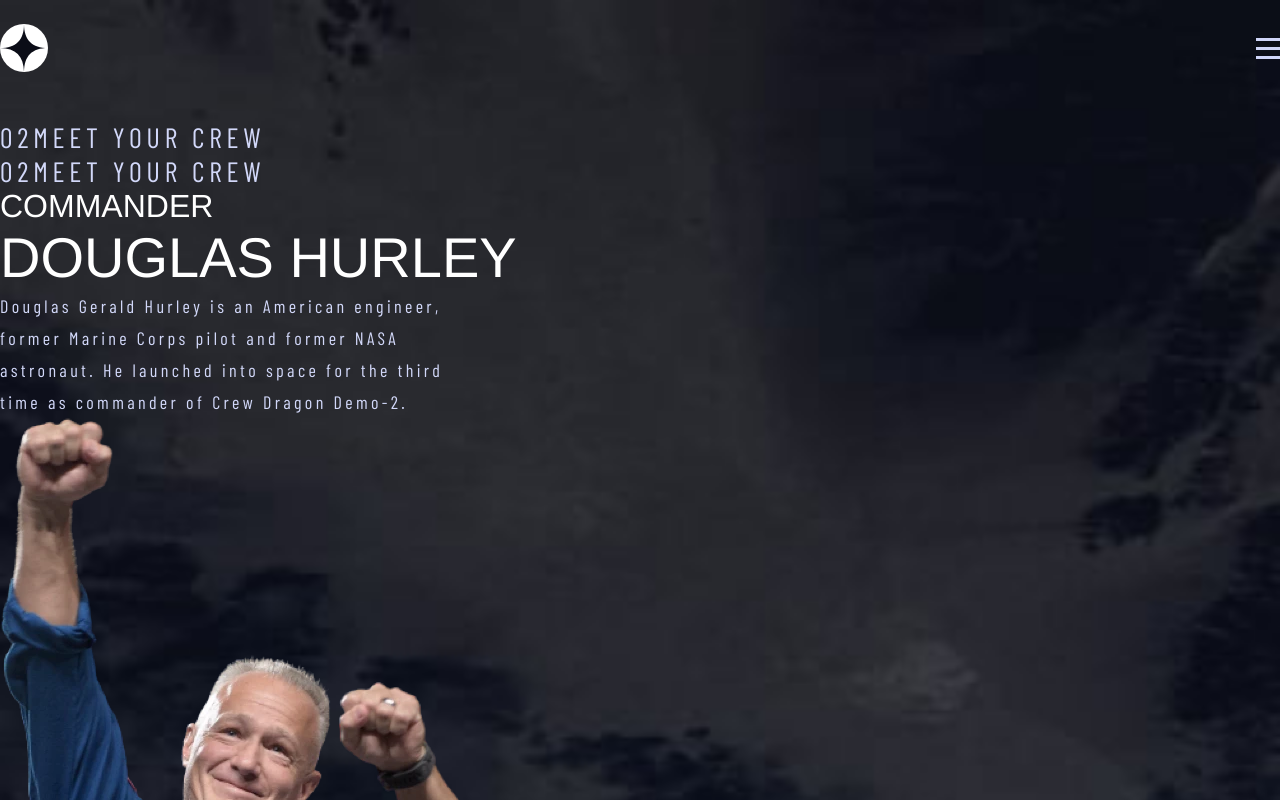
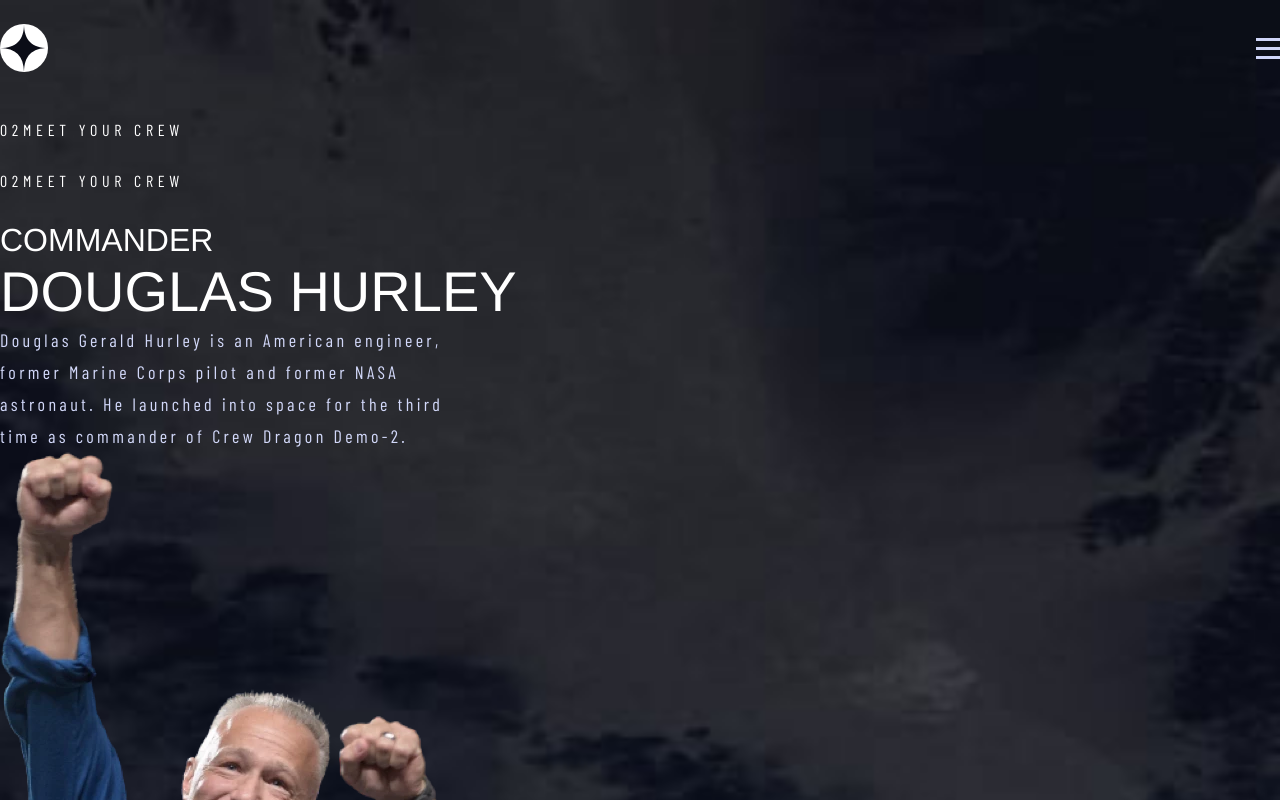
Before and after one commit to nomad-mystic/io.frontendmentor, a React (Vite) app in the folder space-tourism/: page /crew in a window 1280 px wide. Shown: the top 800 px of the page. Built offline with nearby package versions, Linux system fonts and the light colour scheme; a web font is replaced by a local one.

Commit message:
kpm: Create PageHeader component and refactor

```diff
--- /dev/null
+++ b/space-tourism/src/components/PageHeader/PageHeader.css
@@ -0,0 +1,35 @@
+.PageHeader {
+    color: var(--color-white);
+    font-size: 1.6rem;
+    margin-block-end: 3.2rem;
+
+    @screen lg {
+        font-size: 2.8rem;
+        margin-block-end: 15.4rem;
+    }
+
+    &--mobile {
+        display: block;
+
+        @screen md {
+            display: none;
+        }
+    }
+
+    &--desktop {
+        display: none;
+
+        @screen md {
+            display: block;
+        }
+    }
+
+    &-number {
+        opacity: .25;
+        margin-inline-end: 1.6rem;
+
+        @screen lg {
+            margin-inline-end: 2.4rem;
+        }
+    }
+}
--- /dev/null
+++ b/space-tourism/src/components/PageHeader/PageHeader.tsx
@@ -0,0 +1,29 @@
+// Community
+import React from 'react';
+
+// Styles
+import './PageHeader.css';
+
+// Types
+import { PageHeaderType } from './types/PageHeaderTypes';
+
+/**
+ * @description Dumb component for displaying our page's titles
+ * @public
+ * @author Keith Murphy | nomadmystics@gmail.com
+ *
+ * @param {React.PropsWithChildren<PageHeaderType>} props
+ * @return {React.JSX.Element}
+ */
+const PageHeader = (props: React.PropsWithChildren<PageHeaderType>): React.JSX.Element => {
+    const classes = `${ props.className } PageHeader Heading-5 uppercase text-white`;
+
+    return (
+        <h2 className={ classes }>
+            <span className="PageHeader-number">{ props.number }</span>
+            { props.title }
+        </h2>
+    );
+};
+
+export default PageHeader;
--- /dev/null
+++ b/space-tourism/src/components/PageHeader/types/PageHeaderTypes.ts
@@ -0,0 +1,5 @@
+export type PageHeaderType = {
+    className: string,
+    number: string,
+    title: string,
+}
--- a/space-tourism/src/pages/crew/CrewPage.css
+++ b/space-tourism/src/pages/crew/CrewPage.css
@@ -15,38 +15,6 @@
 
     &-left {
         order: 3;
-    }
-
-    &-heading {
-        color: var(--color-white);
-        font-size: 1.6rem;
-        margin-block-end: 3.2rem;
-
-        @screen lg {
-            font-size: 2.8rem;
-            margin-block-end: 15.4rem;
-        }
-
-        &--mobile {
-            display: block;
-
-            @screen md {
-                display: none;
-            }
-        }
-
-        &--desktop {
-            display: none;
-
-            @screen md {
-                display: block;
-            }
-        }
-
-    }
-
-    &-number {
-        opacity: .25;
     }
 
     &-content {
--- a/space-tourism/src/pages/crew/CrewPage.tsx
+++ b/space-tourism/src/pages/crew/CrewPage.tsx
@@ -7,6 +7,7 @@
 
 // Components
 import Header from '../../components/Header/Header';
+import PageHeader from '../../components/PageHeader/PageHeader';
 import CrewContent from './components/CrewContent';
 import CrewImage from './components/CrewImage';
 
@@ -67,16 +68,20 @@
             <Header />
 
             <main className="CrewPage-main max-w-container">
-                <h2 className="CrewPage-heading CrewPage-heading--mobile Heading-5 uppercase text-white">{/*@todo Change this in the DestinationPage ie. -heading */ }
-                    <span className="CrewPage-number">02</span>
-                    Meet your crew
-                </h2>
+
+                <PageHeader
+                    className="CrewPage-heading PageHeader--mobile"
+                    number="02"
+                    title="Meet your crew"
+                />
 
                 <section className="CrewPage-left">
-                    <h2 className="CrewPage-heading CrewPage-heading--desktop Heading-5 uppercase text-white">{/*@todo Change this in the DestinationPage ie. -heading */ }
-                        <span className="CrewPage-number">02</span>
-                        Meet your crew
-                    </h2>
+
+                    <PageHeader
+                        className="CrewPage-heading PageHeader--desktop"
+                        number="02"
+                        title="Meet your crew"
+                    />
 
                     {
                         data.map((item: CrewDataInterface): ReactNode => {
--- a/space-tourism/src/pages/destination/DestinationPage.css
+++ b/space-tourism/src/pages/destination/DestinationPage.css
@@ -23,17 +23,6 @@
         p {
             max-width: 444px;
         }
-    }
-
-    &-subTitle {
-        font-size: 16px;
-        color: var(--color-white);
-
-
-    }
-
-    &-number {
-        opacity: .25;
     }
 
     &-image {
--- a/space-tourism/src/pages/destination/DestinationPage.tsx
+++ b/space-tourism/src/pages/destination/DestinationPage.tsx
@@ -7,6 +7,7 @@
 
 // Components
 import Header from '../../components/Header/Header';
+import PageHeader from '../../components/PageHeader/PageHeader';
 import DestinationContent from './components/DestinationContent';
 import DestinationImage from './components/DestinationImage';
 
@@ -68,8 +69,12 @@
 
             <main className="DestinationPage-main max-w-container">
                 <section className="DestinationPage-left">
-                    <h2 className="DestinationPage-subTitle Heading-5 uppercase text-white"><span
-                        className="DestinationPage-number">01</span> Pick your destination</h2>
+
+                    <PageHeader
+                        className="DestinationPage-heading"
+                        number="01"
+                        title="Pick your destination"
+                    />
 
                     {
                         data.map((item: DestinationDataInterface): ReactNode => {
--- a/space-tourism/src/pages/technology/TechnologyPage.css
+++ b/space-tourism/src/pages/technology/TechnologyPage.css
@@ -9,7 +9,7 @@
         column-gap: 130px;
     }
 
-    &-title {
+    &-heading {
         margin-block-end: 13.7rem;
     }
 
--- a/space-tourism/src/pages/technology/TechnologyPage.tsx
+++ b/space-tourism/src/pages/technology/TechnologyPage.tsx
@@ -7,6 +7,7 @@
 
 // Components
 import Header from '../../components/Header/Header';
+import PageHeader from '../../components/PageHeader/PageHeader';
 import TechnologyContent from './components/TechnologyContent';
 import TechnologyImage from './components/TechnologyImage';
 
@@ -67,8 +68,11 @@
 
             <main className="TechnologyPage-main max-w-container">
                 <section className="TechnologyPage-left">
-                    <h2 className="TechnologyPage-title Heading-5 uppercase text-white"><span
-                        className="TechnologyPage-number">03</span> SPACE LAUNCH 101</h2>
+                    <PageHeader
+                        className="TechnologyPage-heading"
+                        number="03"
+                        title="SPACE LAUNCH 101"
+                    />
 
                     <section className="TechnologyPage-content flex">
                         <nav className="TechnologyPage-nav">
```
